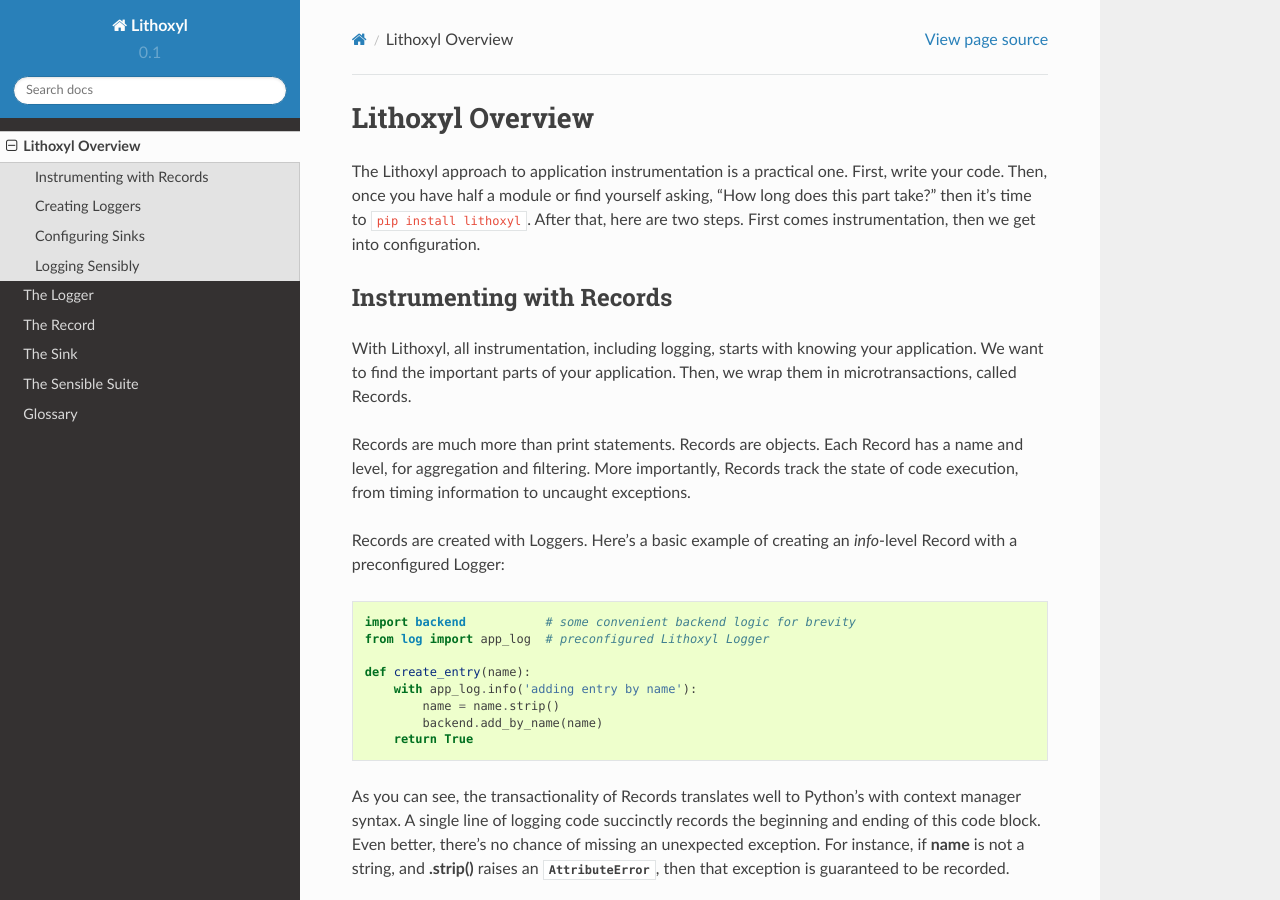
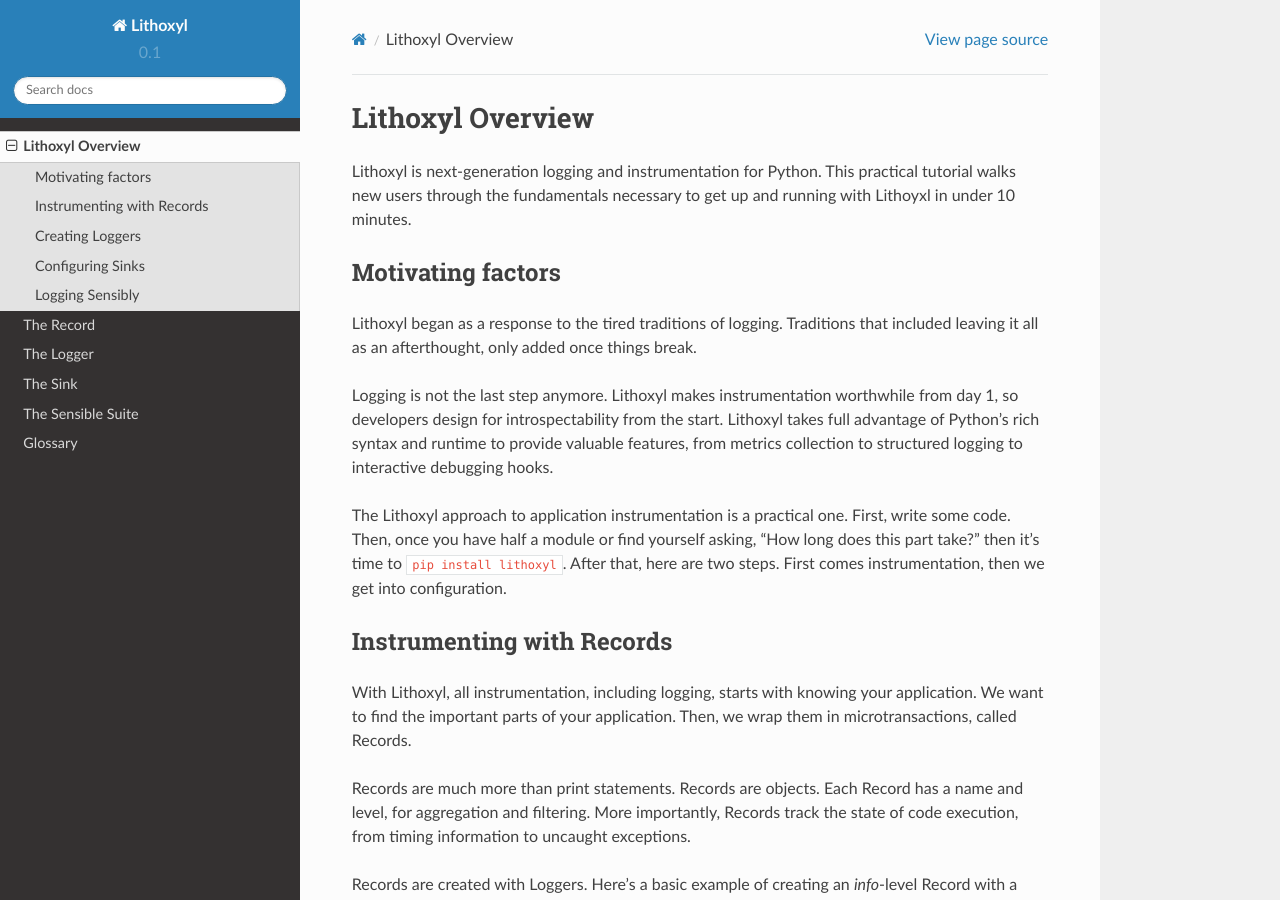
Before and after one commit to mahmoud/lithoxyl, a Sphinx documentation site: the page built from docs/overview.rst, in a window 1280 px wide and 900 px high. Built offline with Sphinx 7.4.7 and the Read the Docs theme 2.0.0, drawn with Linux system fonts in a browser that asks for light colours; pages that are not in the unit, such as notebooks, are missing from menus.

Commit message:
a bit of index/overview documentation work

```diff
--- a/docs/overview.rst
+++ b/docs/overview.rst
@@ -1,8 +1,26 @@
 Lithoxyl Overview
 =================
 
+Lithoxyl is next-generation logging and instrumentation for
+Python. This practical tutorial walks new users through the
+fundamentals necessary to get up and running with Lithoyxl in under 10
+minutes.
+
+Motivating factors
+------------------
+
+Lithoxyl began as a response to the tired traditions of
+logging. Traditions that included leaving it all as an afterthought,
+only added once things break.
+
+Logging is not the last step anymore. Lithoxyl makes instrumentation
+worthwhile from day 1, so developers design for introspectability
+from the start. Lithoxyl takes full advantage of Python's rich syntax
+and runtime to provide valuable features, from metrics collection to
+structured logging to interactive debugging hooks.
+
 The Lithoxyl approach to application instrumentation is a practical
-one. First, write your code. Then, once you have half a module or find
+one. First, write some code. Then, once you have half a module or find
 yourself asking, "How long does this part take?" then it's time to
 ``pip install lithoxyl``. After that, here are two steps. First comes
 instrumentation, then we get into configuration.
```
Also changed, not shown: docs/index.rst (+5 -13 lines).
